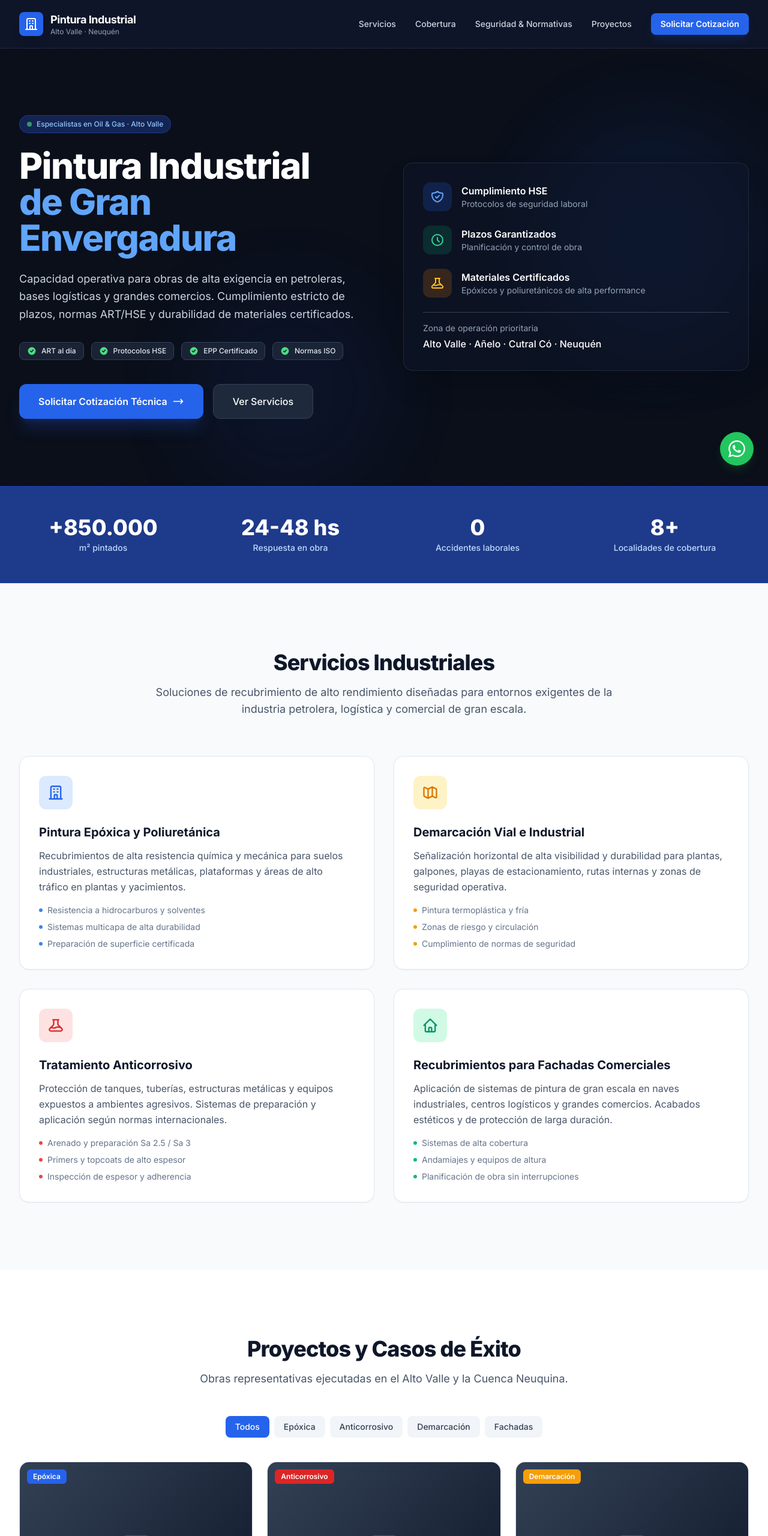
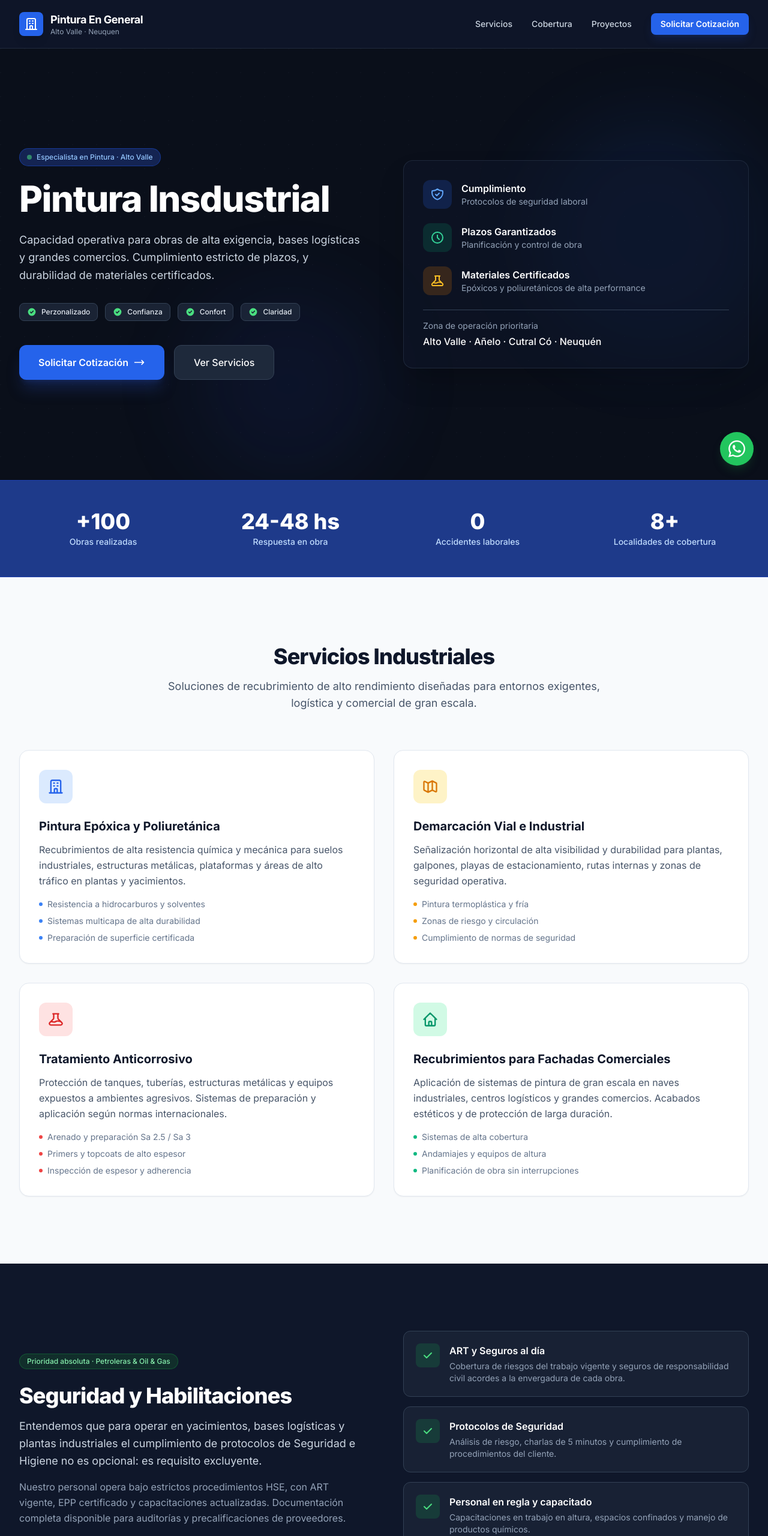
Before and after one commit to villegasjuancruz911-star/webariel, a website: page public/index.html in a window 1280 px wide. Shown: the top 2560 px of the page at 60% size. Drawn offline with nearby package versions, Linux system fonts and the light colour scheme.

Commit message:
Update index.html

```diff
--- a/public/index.html
+++ b/public/index.html
@@ -63,8 +63,8 @@
             </svg>
           </div>
           <div class="hidden sm:block">
-            <span class="text-white font-bold text-lg tracking-tight">Pintura Industrial</span>
-            <span class="block text-xs text-slate-400 -mt-0.5">Alto Valle · Neuquén</span>
+            <span class="text-white font-bold text-lg tracking-tight">Pintura En General</span>
+            <span class="block text-xs text-slate-400 -mt-0.5">Alto Valle · Neuquen</span>
           </div>
         </a>
 
@@ -72,7 +72,6 @@
         <nav class="hidden lg:flex items-center gap-8">
           <a href="#servicios" class="text-slate-300 hover:text-white text-sm font-medium transition-colors">Servicios</a>
           <a href="#cobertura" class="text-slate-300 hover:text-white text-sm font-medium transition-colors">Cobertura</a>
-          <a href="#seguridad" class="text-slate-300 hover:text-white text-sm font-medium transition-colors">Seguridad & Normativas</a>
           <a href="#proyectos" class="text-slate-300 hover:text-white text-sm font-medium transition-colors">Proyectos</a>
           <a href="#cotizacion" class="inline-flex items-center gap-2 px-4 py-2 bg-primary-600 hover:bg-primary-500 text-white text-sm font-semibold rounded-lg transition-colors shadow-lg shadow-primary-900/30">
             Solicitar Cotización
@@ -114,41 +113,41 @@
         <div>
           <div class="inline-flex items-center gap-2 px-3 py-1.5 rounded-full bg-primary-900/50 border border-primary-700/50 text-primary-300 text-xs font-medium mb-6">
             <span class="w-2 h-2 rounded-full bg-green-400 animate-pulse"></span>
-            Especialistas en Oil & Gas · Alto Valle
+            Especialista en Pintura  · Alto Valle
           </div>
 
           <h1 class="text-4xl sm:text-5xl lg:text-6xl font-extrabold text-white leading-tight tracking-tight">
-            Pintura Industrial<br />
-            <span class="text-primary-400">de Gran Envergadura</span>
+            Pintura Insdustrial<br />
+            <span class="text-primary-400"></span>
           </h1>
 
           <p class="mt-6 text-lg text-slate-300 max-w-xl leading-relaxed">
-            Capacidad operativa para obras de alta exigencia en petroleras, bases logísticas y grandes comercios. Cumplimiento estricto de plazos, normas ART/HSE y durabilidad de materiales certificados.
+            Capacidad operativa para obras de alta exigencia, bases logísticas y grandes comercios. Cumplimiento estricto de plazos, y durabilidad de materiales certificados.
           </p>
 
           <!-- Badges de seguridad -->
           <div class="mt-8 flex flex-wrap gap-3">
+              <span class="inline-flex items-center gap-2 px-3 py-1.5 rounded-lg bg-slate-800/80 border border-slate-700 text-slate-200 text-xs font-medium">
+                  <svg class="w-4 h-4 text-green-400" fill="currentColor" viewBox="0 0 20 20"><path fill-rule="evenodd" d="M10 18a8 8 0 100-16 8 8 0 000 16zm3.707-9.293a1 1 0 00-1.414-1.414L9 10.586 7.707 9.293a1 1 0 00-1.414 1.414l2 2a1 1 0 001.414 0l4-4z" clip-rule="evenodd" /></svg>
+                  Perzonalizado
+              </span>
             <span class="inline-flex items-center gap-2 px-3 py-1.5 rounded-lg bg-slate-800/80 border border-slate-700 text-slate-200 text-xs font-medium">
               <svg class="w-4 h-4 text-green-400" fill="currentColor" viewBox="0 0 20 20"><path fill-rule="evenodd" d="M10 18a8 8 0 100-16 8 8 0 000 16zm3.707-9.293a1 1 0 00-1.414-1.414L9 10.586 7.707 9.293a1 1 0 00-1.414 1.414l2 2a1 1 0 001.414 0l4-4z" clip-rule="evenodd"/></svg>
-              ART al día
+              Confianza
             </span>
             <span class="inline-flex items-center gap-2 px-3 py-1.5 rounded-lg bg-slate-800/80 border border-slate-700 text-slate-200 text-xs font-medium">
               <svg class="w-4 h-4 text-green-400" fill="currentColor" viewBox="0 0 20 20"><path fill-rule="evenodd" d="M10 18a8 8 0 100-16 8 8 0 000 16zm3.707-9.293a1 1 0 00-1.414-1.414L9 10.586 7.707 9.293a1 1 0 00-1.414 1.414l2 2a1 1 0 001.414 0l4-4z" clip-rule="evenodd"/></svg>
-              Protocolos HSE
+              Confort
             </span>
             <span class="inline-flex items-center gap-2 px-3 py-1.5 rounded-lg bg-slate-800/80 border border-slate-700 text-slate-200 text-xs font-medium">
               <svg class="w-4 h-4 text-green-400" fill="currentColor" viewBox="0 0 20 20"><path fill-rule="evenodd" d="M10 18a8 8 0 100-16 8 8 0 000 16zm3.707-9.293a1 1 0 00-1.414-1.414L9 10.586 7.707 9.293a1 1 0 00-1.414 1.414l2 2a1 1 0 001.414 0l4-4z" clip-rule="evenodd"/></svg>
-              EPP Certificado
-            </span>
-            <span class="inline-flex items-center gap-2 px-3 py-1.5 rounded-lg bg-slate-800/80 border border-slate-700 text-slate-200 text-xs font-medium">
-              <svg class="w-4 h-4 text-green-400" fill="currentColor" viewBox="0 0 20 20"><path fill-rule="evenodd" d="M10 18a8 8 0 100-16 8 8 0 000 16zm3.707-9.293a1 1 0 00-1.414-1.414L9 10.586 7.707 9.293a1 1 0 00-1.414 1.414l2 2a1 1 0 001.414 0l4-4z" clip-rule="evenodd"/></svg>
-              Normas ISO
+              Claridad
             </span>
           </div>
 
           <div class="mt-10 flex flex-col sm:flex-row gap-4">
             <a href="#cotizacion" class="inline-flex items-center justify-center gap-2 px-8 py-4 bg-primary-600 hover:bg-primary-500 text-white font-semibold rounded-xl shadow-xl shadow-primary-900/40 transition-all hover:scale-[1.02]">
-              Solicitar Cotización Técnica
+              Solicitar Cotización
               <svg class="w-5 h-5" fill="none" stroke="currentColor" viewBox="0 0 24 24"><path stroke-linecap="round" stroke-linejoin="round" stroke-width="2" d="M17 8l4 4m0 0l-4 4m4-4H3"/></svg>
             </a>
             <a href="#servicios" class="inline-flex items-center justify-center gap-2 px-8 py-4 bg-slate-800 hover:bg-slate-700 text-white font-medium rounded-xl border border-slate-700 transition-colors">
@@ -166,7 +165,7 @@
                   <svg class="w-6 h-6 text-primary-400" fill="none" stroke="currentColor" viewBox="0 0 24 24"><path stroke-linecap="round" stroke-linejoin="round" stroke-width="2" d="M9 12l2 2 4-4m5.618-4.016A11.955 11.955 0 0112 2.944a11.955 11.955 0 01-8.618 3.04A12.02 12.02 0 003 9c0 5.591 3.824 10.29 9 11.622 5.176-1.332 9-6.03 9-11.622 0-1.042-.133-2.052-.382-3.016z"/></svg>
                 </div>
                 <div>
-                  <p class="text-white font-semibold">Cumplimiento HSE</p>
+                  <p class="text-white font-semibold">Cumplimiento </p>
                   <p class="text-slate-400 text-sm">Protocolos de seguridad laboral</p>
                 </div>
               </div>
@@ -204,8 +203,8 @@
     <div class="max-w-7xl mx-auto px-4 sm:px-6 lg:px-8 py-12">
       <div class="grid grid-cols-2 lg:grid-cols-4 gap-8 text-center">
         <div>
-          <p class="text-3xl lg:text-4xl font-extrabold text-white" data-count="850000">+850.000</p>
-          <p class="mt-1 text-primary-200 text-sm font-medium">m² pintados</p>
+          <p class="text-3xl lg:text-4xl font-extrabold text-white" data-count="100">+100</p>
+          <p class="mt-1 text-primary-200 text-sm font-medium">Obras realizadas</p>
         </div>
         <div>
           <p class="text-3xl lg:text-4xl font-extrabold text-white">24-48 hs</p>
@@ -228,7 +227,7 @@
     <div class="max-w-7xl mx-auto px-4 sm:px-6 lg:px-8">
       <div class="text-center max-w-3xl mx-auto mb-16">
         <h2 class="text-3xl lg:text-4xl font-extrabold text-slate-900 tracking-tight">Servicios Industriales</h2>
-        <p class="mt-4 text-lg text-slate-600">Soluciones de recubrimiento de alto rendimiento diseñadas para entornos exigentes de la industria petrolera, logística y comercial de gran escala.</p>
+        <p class="mt-4 text-lg text-slate-600">Soluciones de recubrimiento de alto rendimiento diseñadas para entornos exigentes, logística y comercial de gran escala.</p>
       </div>
 
       <div class="grid md:grid-cols-2 gap-6 lg:gap-8">
@@ -287,6 +286,59 @@
             <li class="flex items-center gap-2"><span class="w-1.5 h-1.5 rounded-full bg-emerald-500"></span> Planificación de obra sin interrupciones</li>
           </ul>
         </article>
+      </div>
+    </div>
+  </section>
+
+  <!-- ==================== SEGURIDAD Y HABILITACIONES ==================== -->
+  <section id="seguridad" class="py-20 lg:py-28 bg-industrial-900">
+    <div class="max-w-7xl mx-auto px-4 sm:px-6 lg:px-8">
+      <div class="grid lg:grid-cols-2 gap-12 lg:gap-16 items-center">
+        <div>
+          <div class="inline-flex items-center gap-2 px-3 py-1 rounded-full bg-green-900/40 border border-green-700/50 text-green-300 text-xs font-medium mb-6">
+            Prioridad absoluta · Petroleras & Oil & Gas
+          </div>
+          <h2 class="text-3xl lg:text-4xl font-extrabold text-white tracking-tight">Seguridad y Habilitaciones</h2>
+          <p class="mt-4 text-lg text-slate-300 leading-relaxed">
+            Entendemos que para operar en yacimientos, bases logísticas y plantas industriales el cumplimiento de protocolos de Seguridad e Higiene no es opcional: es requisito excluyente.
+          </p>
+          <p class="mt-4 text-slate-400 leading-relaxed">
+            Nuestro personal opera bajo estrictos procedimientos HSE, con ART vigente, EPP certificado y capacitaciones actualizadas. Documentación completa disponible para auditorías y precalificaciones de proveedores.
+          </p>
+        </div>
+
+        <div class="space-y-4">
+          <div class="flex gap-4 p-5 rounded-xl bg-slate-800/60 border border-slate-700">
+            <div class="flex-shrink-0 w-10 h-10 rounded-lg bg-green-600/20 flex items-center justify-center">
+              <svg class="w-5 h-5 text-green-400" fill="currentColor" viewBox="0 0 20 20"><path fill-rule="evenodd" d="M16.707 5.293a1 1 0 010 1.414l-8 8a1 1 0 01-1.414 0l-4-4a1 1 0 011.414-1.414L8 12.586l7.293-7.293a1 1 0 011.414 0z" clip-rule="evenodd"/></svg>
+            </div>
+            <div>
+              <h3 class="text-white font-semibold">ART y Seguros al día</h3>
+              <p class="text-slate-400 text-sm mt-1">Cobertura de riesgos del trabajo vigente y seguros de responsabilidad civil acordes a la envergadura de cada obra.</p>
+            </div>
+          </div>
+          <div class="flex gap-4 p-5 rounded-xl bg-slate-800/60 border border-slate-700">
+            <div class="flex-shrink-0 w-10 h-10 rounded-lg bg-green-600/20 flex items-center justify-center">
+              <svg class="w-5 h-5 text-green-400" fill="currentColor" viewBox="0 0 20 20"><path fill-rule="evenodd" d="M16.707 5.293a1 1 0 010 1.414l-8 8a1 1 0 01-1.414 0l-4-4a1 1 0 011.414-1.414L8 12.586l7.293-7.293a1 1 0 011.414 0z" clip-rule="evenodd"/></svg>
+            </div>
+            <div>
+              <h3 class="text-white font-semibold">Protocolos de Seguridad</h3>
+              <p class="text-slate-400 text-sm mt-1">Análisis de riesgo, charlas de 5 minutos y cumplimiento de procedimientos del cliente.</p>
+            </div>
+          </div>
+          <div class="flex gap-4 p-5 rounded-xl bg-slate-800/60 border border-slate-700">
+            <div class="flex-shrink-0 w-10 h-10 rounded-lg bg-green-600/20 flex items-center justify-center">
+              <svg class="w-5 h-5 text-green-400" fill="currentColor" viewBox="0 0 20 20"><path fill-rule="evenodd" d="M16.707 5.293a1 1 0 010 1.414l-8 8a1 1 0 01-1.414 0l-4-4a1 1 0 011.414-1.414L8 12.586l7.293-7.293a1 1 0 011.414 0z" clip-rule="evenodd"/></svg>
+            </div>
+            <div>
+              <h3 class="text-white font-semibold">Personal en regla y capacitado</h3>
+              <p class="text-slate-400 text-sm mt-1"> Capacitaciones en trabajo en altura, espacios confinados y manejo de productos químicos.</p>
+            </div>
+          </div>
+
+            </div>
+          </div>
+        </div>
       </div>
     </div>
   </section>
@@ -570,7 +622,7 @@
             <span class="text-white font-bold">Pintura Industrial</span>
           </div>
           <p class="text-slate-400 text-sm leading-relaxed">
-            Especialistas en pintura obrera e industrial de gran envergadura, bases logísticas y grandes comercios del Alto Valle.
+            Especialistas en pintura obrera e industrial de gran envergadura para el sector oil & gas, bases logísticas y grandes comercios del Alto Valle.
           </p>
         </div>
 
@@ -578,6 +630,7 @@
           <h4 class="text-white font-semibold mb-4">Accesos rápidos</h4>
           <ul class="space-y-2 text-sm">
             <li><a href="#servicios" class="text-slate-400 hover:text-white transition-colors">Servicios</a></li>
+            <li><a href="#seguridad" class="text-slate-400 hover:text-white transition-colors">Seguridad & Normativas</a></li>
             <li><a href="#proyectos" class="text-slate-400 hover:text-white transition-colors">Proyectos</a></li>
             <li><a href="#cobertura" class="text-slate-400 hover:text-white transition-colors">Cobertura</a></li>
             <li><a href="#cotizacion" class="text-slate-400 hover:text-white transition-colors">Cotización</a></li>
@@ -589,15 +642,15 @@
           <ul class="space-y-3 text-sm text-slate-400">
             <li class="flex items-start gap-2">
               <svg class="w-5 h-5 text-primary-400 flex-shrink-0 mt-0.5" fill="none" stroke="currentColor" viewBox="0 0 24 24"><path stroke-linecap="round" stroke-linejoin="round" stroke-width="2" d="M3 5a2 2 0 012-2h3.28a1 1 0 01.948.684l1.498 4.493a1 1 0 01-.502 1.21l-2.257 1.13a11.042 11.042 0 005.516 5.516l1.13-2.257a1 1 0 011.21-.502l4.493 1.498a1 1 0 01.684.949V19a2 2 0 01-2 2h-1C9.716 21 3 14.284 3 6V5z"/></svg>
-              <span>+54 2984 520972</span>
+              <span>+54 9 XXX XXX-XXXX</span>
             </li>
             <li class="flex items-start gap-2">
               <svg class="w-5 h-5 text-primary-400 flex-shrink-0 mt-0.5" fill="none" stroke="currentColor" viewBox="0 0 24 24"><path stroke-linecap="round" stroke-linejoin="round" stroke-width="2" d="M3 8l7.89 5.26a2 2 0 002.22 0L21 8M5 19h14a2 2 0 002-2V7a2 2 0 00-2-2H5a2 2 0 00-2 2v10a2 2 0 002 2z"/></svg>
-              <span>arielvillegas911@gmail.com</span>
+              <span>comercial@pinturaindustrial.example</span>
             </li>
             <li class="flex items-start gap-2">
               <svg class="w-5 h-5 text-primary-400 flex-shrink-0 mt-0.5" fill="none" stroke="currentColor" viewBox="0 0 24 24"><path stroke-linecap="round" stroke-linejoin="round" stroke-width="2" d="M17.657 16.657L13.414 20.9a1.998 1.998 0 01-2.827 0l-4.244-4.243a8 8 0 1111.314 0z"/><path stroke-linecap="round" stroke-linejoin="round" stroke-width="2" d="M15 11a3 3 0 11-6 0 3 3 0 016 0z"/></svg>
-              <span>Alto Valle de Río Negro / Villa Regina / Neuquén</span>
+              <span>Alto Valle de Río Negro / Neuquén</span>
             </li>
           </ul>
         </div>
```
